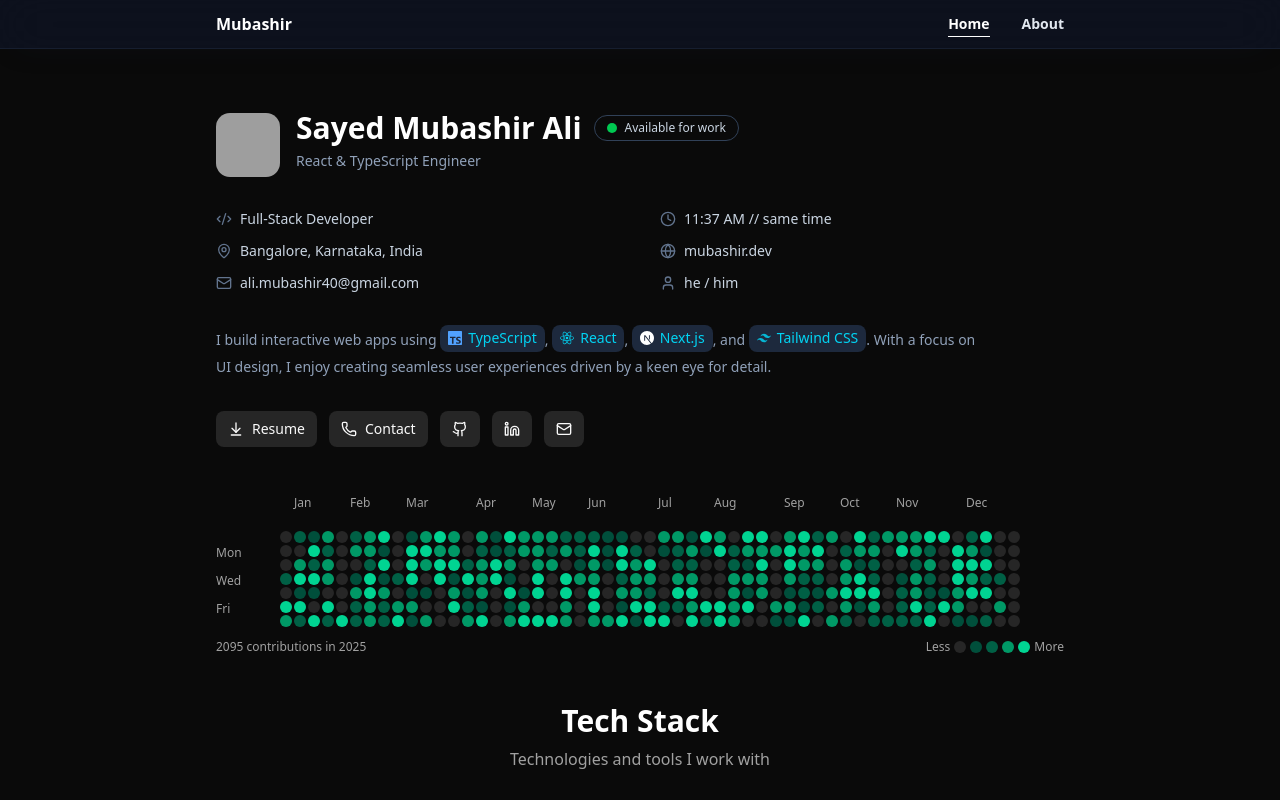
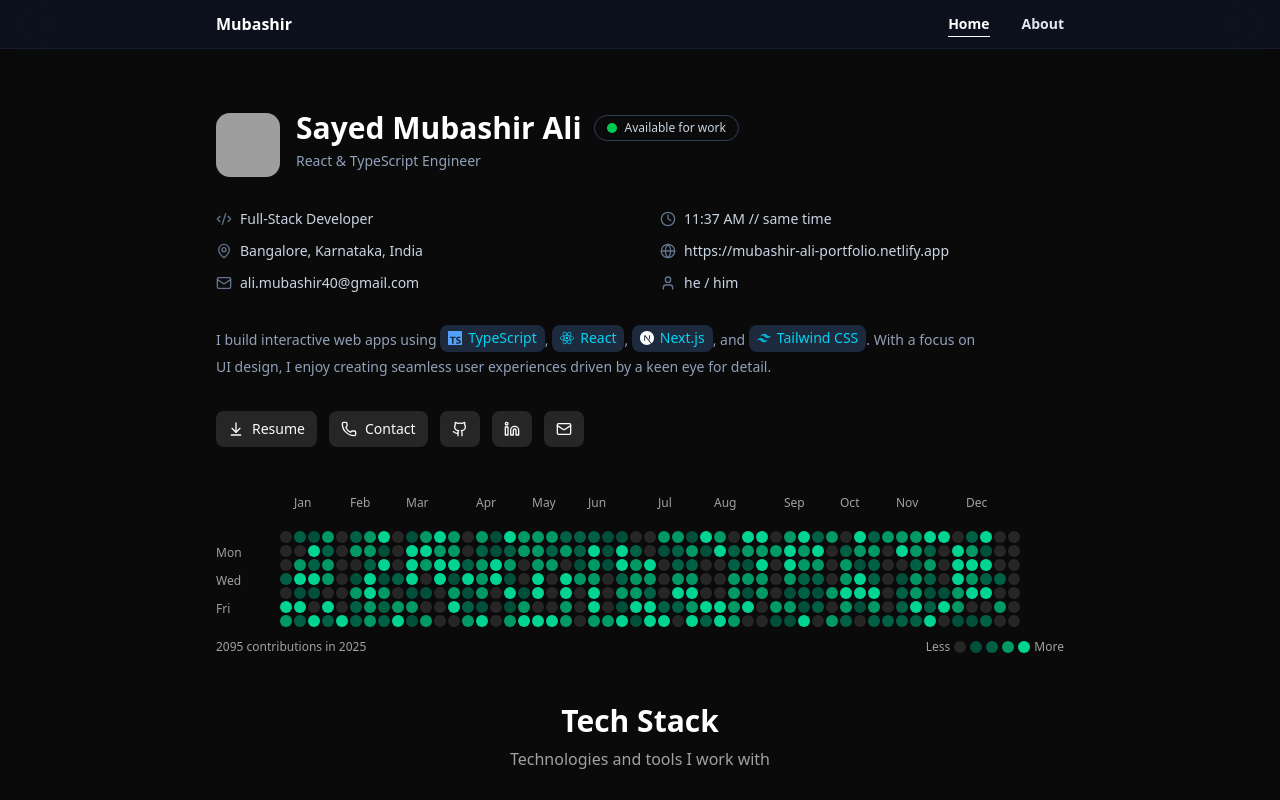
Before and after one commit to ScriptSorcery/portfolio-clean, a React (Vite) app: page / in a window 1280 px wide. Shown: the top 800 px of the page. Built offline with nearby package versions, Linux system fonts and the light colour scheme; grey boxes are pictures that could not be loaded.

Commit message:
update url

```diff
--- a/src/components/Intro/Intro.tsx
+++ b/src/components/Intro/Intro.tsx
@@ -72,7 +72,14 @@ const Intro = () => {
                     icon={<MapPin size={16} />}
                     text="Bangalore, Karnataka, India"
                 />
-                <InfoItem icon={<Globe size={16} />} text="mubashir.dev" />
+                <span
+                    onClick={() => {
+                        window.open("https://mubashir-ali-portfolio.netlify.app", "_blank")
+                    }}
+                    className="cursor-pointer"
+                >
+                    <InfoItem icon={<Globe size={16} />} text="https://mubashir-ali-portfolio.netlify.app" />
+                </span>
 
                 <span
                     onClick={() => {
```
